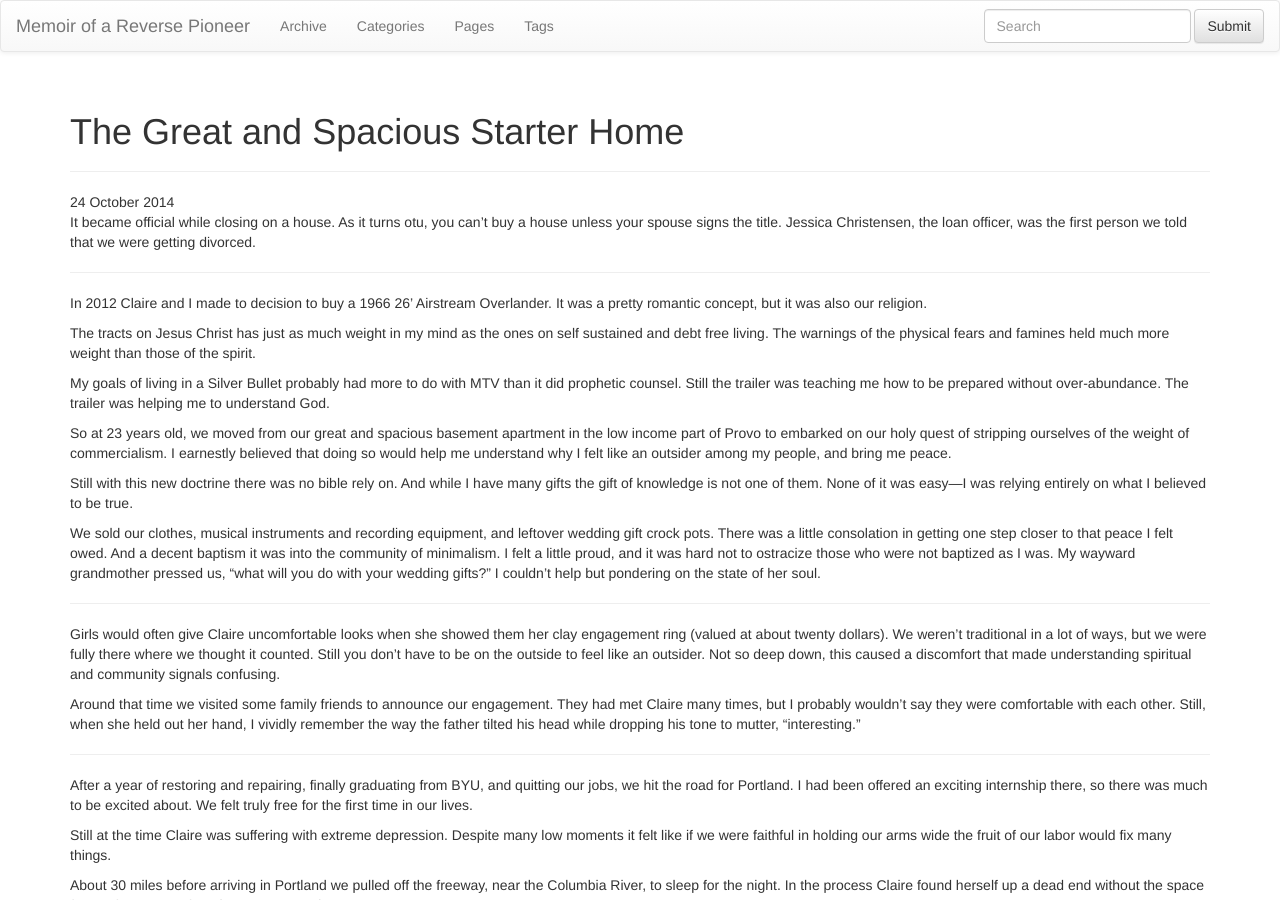
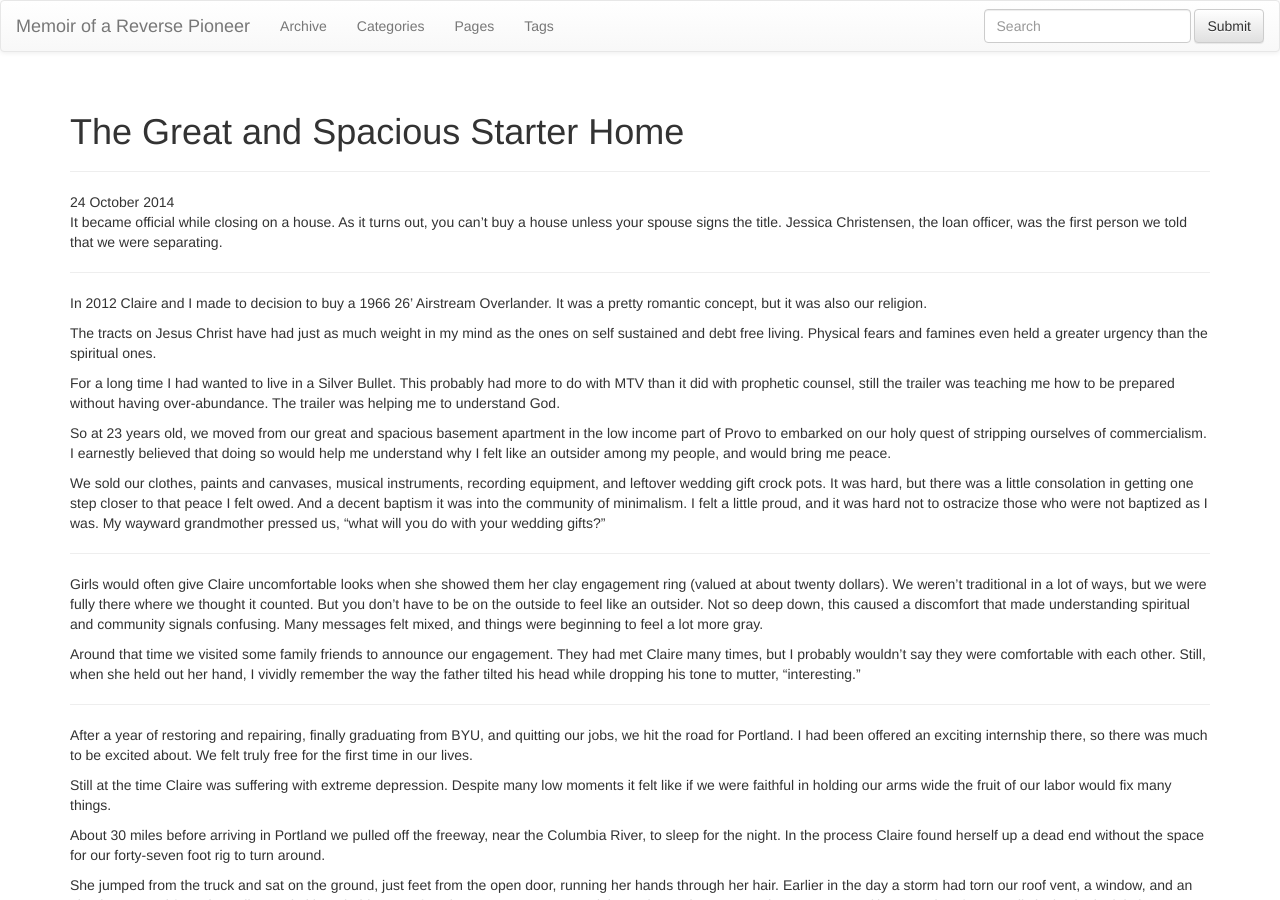
Before and after one commit to rabid-unicorn/reverse-pioneer, a Jekyll site: the page built from _posts/2014-10-24-the-great-and-spacious-starter-home.md, in a window 1280 px wide and 900 px high. Built offline with Jekyll 4.4.1, drawn with Linux system fonts in a browser that asks for light colours; nearby versions of some CDN libraries; library files that are not in the unit come from our copies.

Commit message:
Great and Spacious
spelling errors

```diff
--- a/_posts/2014-10-24-the-great-and-spacious-starter-home.md
+++ b/_posts/2014-10-24-the-great-and-spacious-starter-home.md
@@ -6,25 +6,24 @@ tagline:
 tags : []
 ---
 {% include JB/setup %}
-It became official while closing on a house. As it turns otu, you can't buy a house unless your spouse signs the title. Jessica Christensen, the loan officer, was the first person we told that we were getting divorced.
+
+It became official while closing on a house. As it turns out, you can't buy a house unless your spouse signs the title. Jessica Christensen, the loan officer, was the first person we told that we were separating.
 
 -------
 
 In 2012 Claire and I made to decision to buy a 1966 26' Airstream Overlander. It was a pretty romantic concept, but it was also our religion.
 
-The tracts on Jesus Christ has just as much weight in my mind as the ones on self sustained and debt free living. The warnings of the physical fears and famines held much more weight than those of the spirit.
+The tracts on Jesus Christ have had just as much weight in my mind as the ones on self sustained and debt free living. Physical fears and famines even held a greater urgency than the spiritual ones.
 
-My goals of living in a Silver Bullet probably had more to do with MTV than it did prophetic counsel. Still the trailer was teaching me how to be prepared without over-abundance. The trailer was helping me to understand God.
+For a long time I had wanted to live in a Silver Bullet. This probably had more to do with MTV than it did with prophetic counsel, still the trailer was teaching me how to be prepared without having over-abundance. The trailer was helping me to understand God.
 
-So at 23 years old, we moved from our great and spacious basement apartment in the low income part of Provo to embarked on our holy quest of stripping ourselves of the weight of commercialism. I earnestly believed that doing so would help me understand why I felt like an outsider among my people, and bring me peace.
+So at 23 years old, we moved from our great and spacious basement apartment in the low income part of Provo to embarked on our holy quest of stripping ourselves of commercialism. I earnestly believed that doing so would help me understand why I felt like an outsider among my people, and would bring me peace.
 
-Still with this new doctrine there was no bible rely on. And while I have many gifts the gift of knowledge is not one of them. None of it was easy—I was relying entirely on what I believed to be true.
-
-We sold our clothes, musical instruments and recording equipment, and leftover wedding gift crock pots. There was a little consolation in getting one step closer to that peace I felt owed. And a decent baptism it was into the community of minimalism. I felt a little proud, and it was hard not to ostracize those who were not baptized as I was. My wayward grandmother pressed us, “what will you do with your wedding gifts?” I couldn't help but pondering on the state of her soul.
+We sold our clothes, paints and canvases, musical instruments, recording equipment, and leftover wedding gift crock pots. It was hard, but there was a little consolation in getting one step closer to that peace I felt owed. And a decent baptism it was into the community of minimalism. I felt a little proud, and it was hard not to ostracize those who were not baptized as I was. My wayward grandmother pressed us, “what will you do with your wedding gifts?”
 
 -------
 
-Girls would often give Claire uncomfortable looks when she showed them her clay engagement ring (valued at about twenty dollars). We weren't traditional in a lot of ways, but we were fully there where we thought it counted. Still you don't have to be on the outside to feel like an outsider. Not so deep down, this caused a discomfort that made understanding spiritual and community signals confusing.
+Girls would often give Claire uncomfortable looks when she showed them her clay engagement ring (valued at about twenty dollars). We weren't traditional in a lot of ways, but we were fully there where we thought it counted. But you don't have to be on the outside to feel like an outsider. Not so deep down, this caused a discomfort that made understanding spiritual and community signals confusing. Many messages felt mixed, and things were beginning to feel a lot more gray.
 
 Around that time we visited some family friends to announce our engagement. They had met Claire many times, but I probably wouldn’t say they were comfortable with each other. Still, when she held out her hand, I vividly remember the way the father tilted his head while dropping his tone to mutter, “interesting.”
 
```
